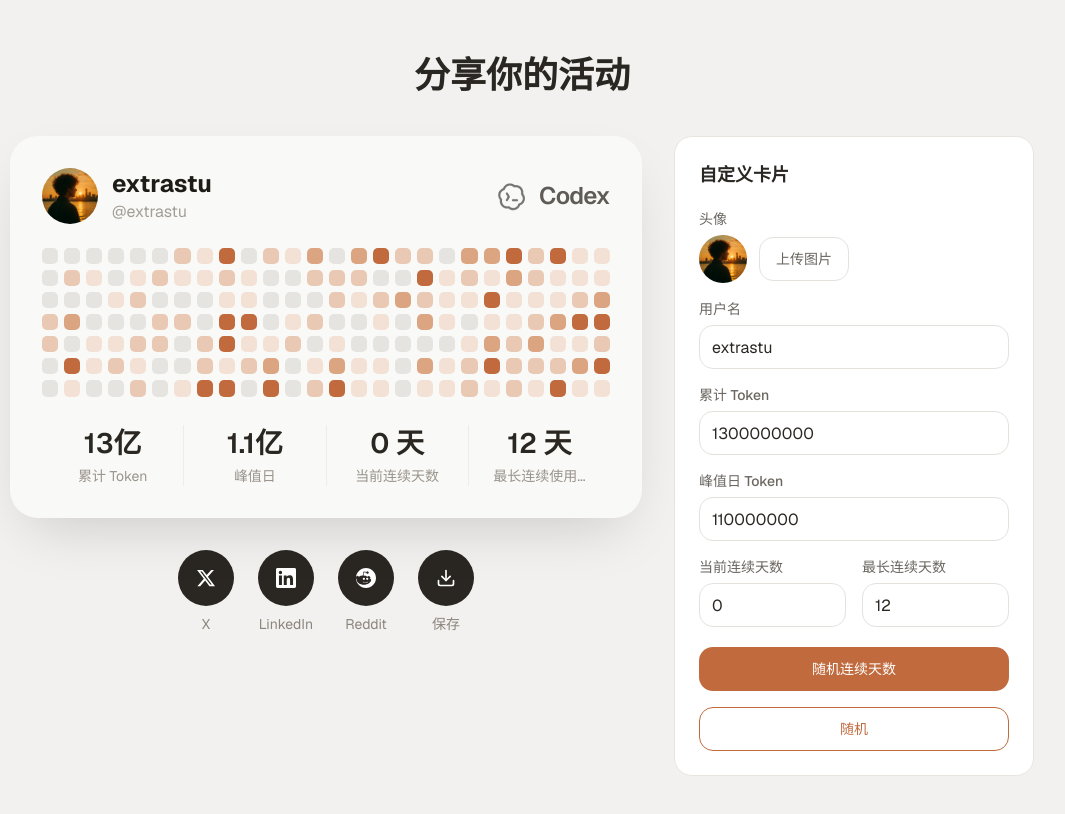
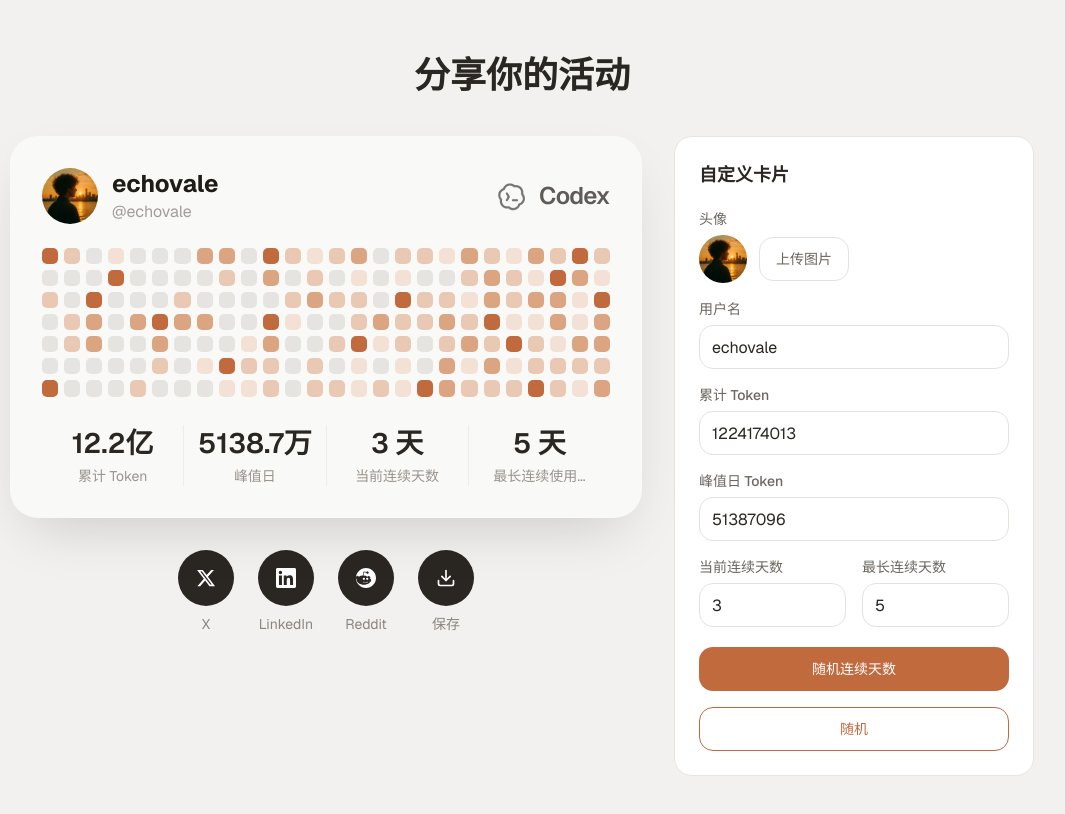
Before and after one commit to extrastu/codex-usage-card, a Next.js app: page / in a window 1280 px wide. Shown: the top 814 px of the page, without its empty margins (118-1183 px from the left). Built offline with nearby package versions, Linux system fonts and the light colour scheme.

Commit message:
feat: add client-side data regeneration with sample usernames and stats

```diff
--- a/app/page.tsx
+++ b/app/page.tsx
@@ -1,9 +1,33 @@
 "use client"
 
-import { useRef, useState } from "react"
+import { useEffect, useRef, useState } from "react"
 import { toBlob } from "html-to-image"
 import { CodexCard, type CardData } from "@/components/codex-card"
 import { randomStreak } from "@/lib/codex"
+
+const SAMPLE_USERNAMES = [
+  "extrastu",
+  "nightowl",
+  "pixelcat",
+  "devspark",
+  "lunaray",
+  "codewave",
+  "mossbyte",
+  "echovale",
+  "atlasdev",
+  "novadrift",
+]
+
+function randomStats(): Pick<
+  CardData,
+  "token" | "peakToken" | "currentStreak" | "longestStreak"
+> {
+  const token = Math.floor(50_000_000 + Math.random() * 4_950_000_000)
+  const peakToken = Math.floor(token * (0.04 + Math.random() * 0.12))
+  const longestStreak = randomStreak()
+  const currentStreak = Math.floor(Math.random() * (longestStreak + 1))
+  return { token, peakToken, currentStreak, longestStreak }
+}
 
 function parseNum(v: string): number {
   const n = Number(v.replace(/[^0-9.]/g, ""))
@@ -45,6 +69,13 @@ export default function Page() {
   const update = (patch: Partial<CardData>) =>
     setData((d) => ({ ...d, ...patch }))
 
+  // Regenerate fresh sample data on every visit (client-side to avoid hydration mismatch)
+  useEffect(() => {
+    const username =
+      SAMPLE_USERNAMES[Math.floor(Math.random() * SAMPLE_USERNAMES.length)]
+    setData((d) => ({ ...d, username, ...randomStats() }))
+  }, [])
+
   function handleTilt(e: React.MouseEvent<HTMLDivElement>) {
     if (
       typeof window !== "undefined" &&
@@ -60,18 +91,7 @@ export default function Page() {
   }
 
   function randomizeAll() {
-    const token = Math.floor(50_000_000 + Math.random() * 4_950_000_000)
-    const peakToken = Math.floor(
-      token * (0.04 + Math.random() * 0.12),
-    )
-    const longestStreak = randomStreak()
-    const currentStreak = Math.floor(Math.random() * (longestStreak + 1))
-    update({
-      token,
-      peakToken,
-      currentStreak,
-      longestStreak,
-    })
+    update(randomStats())
   }
 
   function handleAvatar(e: React.ChangeEvent<HTMLInputElement>) {
```
